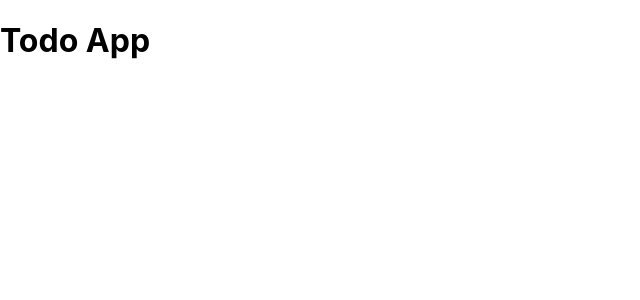
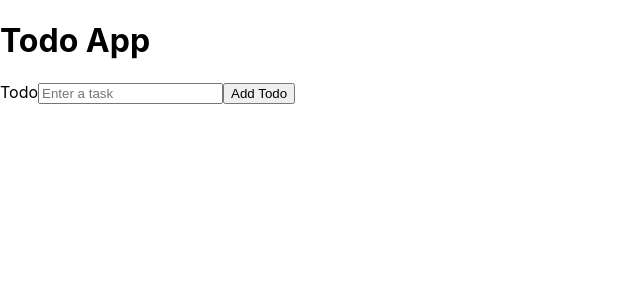
Before and after one commit to cng008/39.8_react-forms, a React (Create React App) app in the folder todo-app/: page / in a window 1280 px wide. Shown: the top 300 px of the page, without its empty margins (0-640 px from the left). Built offline with nearby package versions, Linux system fonts and the light colour scheme.

Commit message:
todos working on DOM

```diff
--- a/todo-app/src/App.js
+++ b/todo-app/src/App.js
@@ -1,10 +1,11 @@
-import React from 'react';
-import './App.css';
+import React from 'react'
+import TodoList from './TodoList'
+import './App.css'
 
 const App = () => (
   <>
-    <h1>Todo App</h1>
+    <TodoList />
   </>
-);
+)
 
-export default App;
+export default App
--- /dev/null
+++ b/todo-app/src/NewTodoForm.js
@@ -0,0 +1,46 @@
+import React, { useState } from 'react'
+import { v4 as uuid } from 'uuid'
+
+/** render a form with one text input for the task to be created
+ *
+ * When this form is submitted, a new Todo component should be created
+ *
+ * */
+
+const NewTodoForm = ({ addTodo }) => {
+  const [formData, setFormData] = useState('')
+  const handleChange = evt => {
+    const { name, value } = evt.target
+    setFormData(formData => ({
+      ...formData,
+      [name]: value
+    }))
+  }
+  const handleSubmit = evt => {
+    evt.preventDefault()
+    addTodo({ ...formData, id: uuid() })
+    // setFormData(INITIAL_STATE)
+  }
+
+  return (
+    <>
+      <form className="NewTodoForm">
+        <label htmlFor="todo" className="NewTodoForm-Label">
+          Todo
+        </label>
+        <input
+          className="NewTodoForm-Input"
+          id="todo"
+          type="text"
+          name="todo"
+          placeholder="Enter a task"
+          value={formData.todo}
+          onChange={handleChange}
+        />
+        <button onClick={handleSubmit}>Add Todo</button>
+      </form>
+    </>
+  )
+}
+
+export default NewTodoForm
--- /dev/null
+++ b/todo-app/src/Todo.js
@@ -0,0 +1,18 @@
+import React, { useState } from 'react'
+
+/** display a div with the task of the todo
+ *
+ *  * This has no state
+ *
+ */
+
+const Todo = ({ id, todo, handleRemove }) => {
+  return (
+    <>
+      <div className="Todo">
+        <p>{todo}</p>
+      </div>
+    </>
+  )
+}
+export default Todo
--- /dev/null
+++ b/todo-app/src/TodoList.js
@@ -0,0 +1,27 @@
+import React, { useState } from 'react'
+import Todo from './Todo'
+import NewTodoForm from './NewTodoForm'
+
+/** render the NewTodoForm component
+ * render the list of Todo components
+ */
+
+const TodoList = () => {
+  const [todos, setTodo] = useState([])
+  const addTodo = newTodo => {
+    setTodo(todos => [...todos, newTodo])
+  }
+  return (
+    <div>
+      <h1>Todo App</h1>
+      <NewTodoForm addTodo={addTodo} />
+      <div className="TodoList-div">
+        {todos.map(({ id, todo }) => (
+          <Todo key={id} id={id} todo={todo} />
+        ))}
+      </div>
+    </div>
+  )
+}
+
+export default TodoList
```
Also changed, not shown: 1 other file (tests, documents, lock files or other folders).
